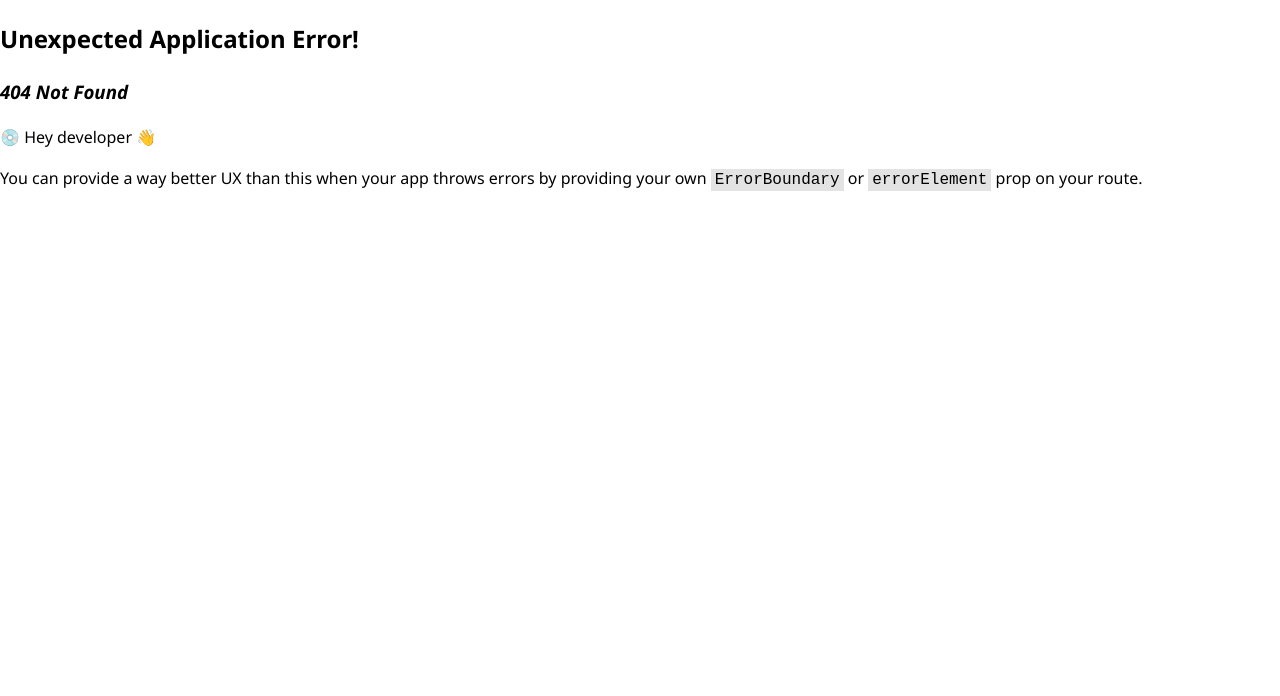
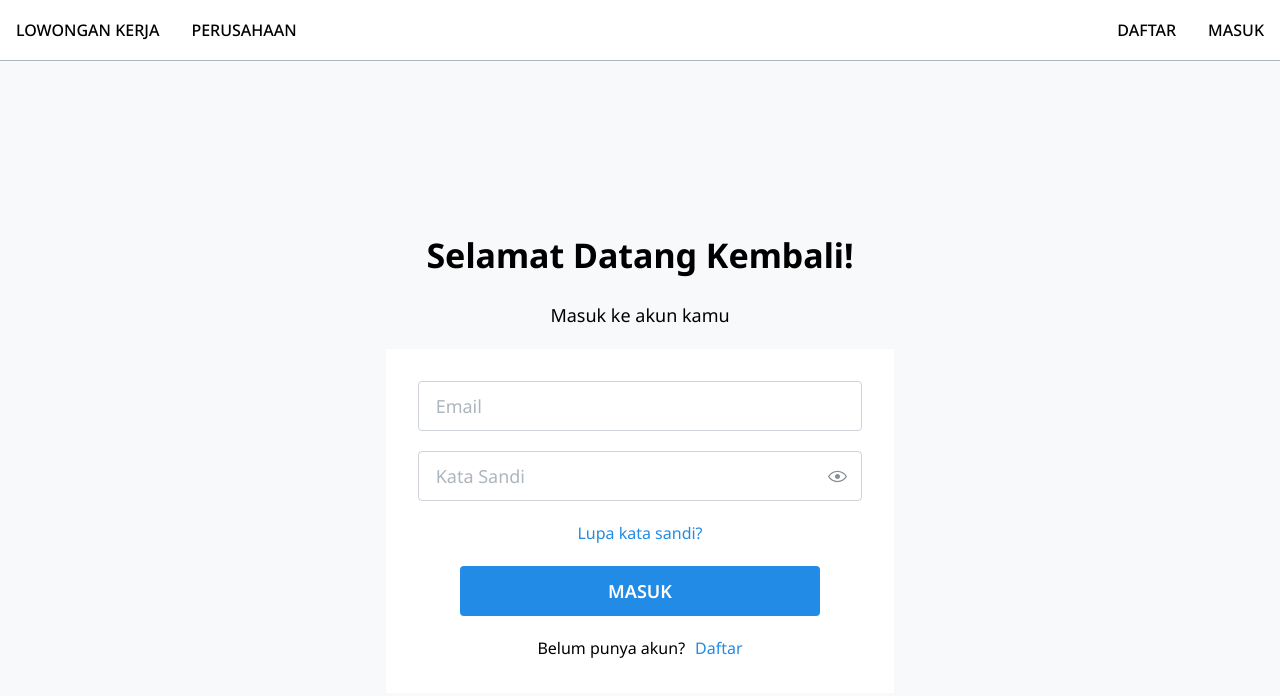
Before and after one commit to ItsMalma/linked-out-fe, a React (Vite) app: page /login in a window 1280 px wide. Before the commit this address had no page. Shown: the top 696 px of the page. Built offline with nearby package versions, Linux system fonts and the light colour scheme.

Commit message:
feat: add login page

```diff
--- /dev/null
+++ b/src/pages/LoginPage.tsx
@@ -0,0 +1,56 @@
+import {
+  Anchor,
+  Box,
+  Button,
+  Container,
+  Flex,
+  PasswordInput,
+  Text,
+  TextInput,
+} from "@mantine/core";
+import { Link } from "react-router-dom";
+import MainLayout from "../layouts/MainLayout";
+
+export default function LoginPage() {
+  return (
+    <MainLayout bg="gray.0">
+      <Container size="xs" w="100%">
+        <Flex
+          direction="column"
+          align="center"
+          justify="center"
+          gap="lg"
+          mih="100vh"
+        >
+          <Text fz="h1" fw="bold">
+            Selamat Datang Kembali!
+          </Text>
+          <Text fz="lg">Masuk ke akun kamu</Text>
+          <Box w="100%" bg="white" px="xl" py="xl">
+            <Flex direction="column" gap="lg" align="center" justify="center">
+              <TextInput w="100%" type="email" placeholder="Email" size="lg" />
+              <PasswordInput
+                w="100%"
+                type="password"
+                placeholder="Kata Sandi"
+                size="lg"
+              />
+              <Anchor component={Link} to="/forgot-password">
+                Lupa kata sandi?
+              </Anchor>
+              <Button tt="uppercase" size="lg" w="360px">
+                Masuk
+              </Button>
+              <Flex gap="xs">
+                <Text>Belum punya akun?</Text>
+                <Anchor component={Link} to="/register">
+                  Daftar
+                </Anchor>
+              </Flex>
+            </Flex>
+          </Box>
+        </Flex>
+      </Container>
+    </MainLayout>
+  );
+}
--- a/src/pages/RegisterPage.tsx
+++ b/src/pages/RegisterPage.tsx
@@ -28,7 +28,7 @@ export default function RegisterPage() {
           <Text fz="h2" fw="bold">
             Mari buat profil kamu.
           </Text>
-          <Box w="100%" bg="white" px="xl" py="xl ">
+          <Box w="100%" bg="white" px="xl" py="xl">
             <Flex direction="column" gap="lg" align="center" justify="center">
               <SimpleGrid cols={2}>
                 <TextInput placeholder="Nama depan" size="lg" />
--- a/src/router.tsx
+++ b/src/router.tsx
@@ -2,6 +2,7 @@ import { createBrowserRouter } from "react-router-dom";
 import CompaniesPage from "./pages/CompaniesPage";
 import HomePage from "./pages/HomePage";
 import JobsPage from "./pages/JobsPage";
+import LoginPage from "./pages/LoginPage";
 import RegisterPage from "./pages/RegisterPage";
 
 export const router = createBrowserRouter([
@@ -9,4 +10,5 @@ export const router = createBrowserRouter([
   { path: "/jobs", Component: JobsPage },
   { path: "/companies", Component: CompaniesPage },
   { path: "/register", Component: RegisterPage },
+  { path: "/login", Component: LoginPage },
 ]);
```
